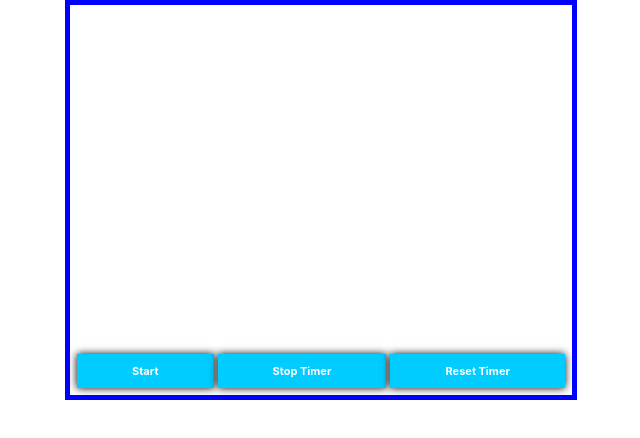
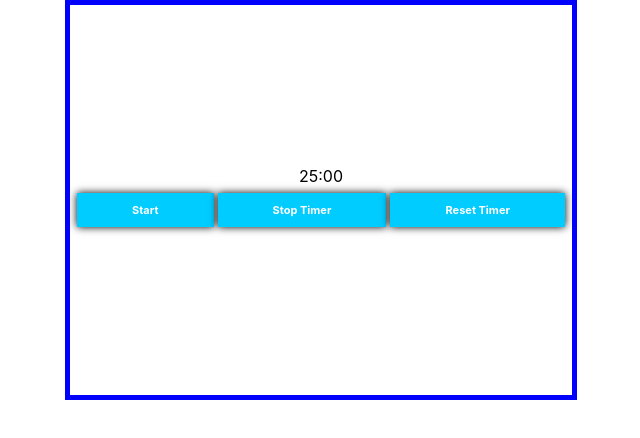
Before and after one commit to saadusufzai/StopWatch-App-with-React-TypeScript-TDD, a React (Create React App) app: page / in a window 1280 px wide. Shown: the top 438 px of the page, without its empty margins (319-959 px from the left). Built offline with nearby package versions, Linux system fonts and the light colour scheme.

Commit message:
Timer Functions not working properly

```diff
--- a/src/components/Timer/Timer.module.css
+++ b/src/components/Timer/Timer.module.css
@@ -3,8 +3,11 @@
     height: 400px;
     border: 5px solid blue;
     display: flex;
+    flex-direction: column;
+    justify-content: center;
     align-items: flex-end;
     margin: 0 auto;
+
 }
 .buttonContainer{
     width: 100%;
@@ -12,3 +15,11 @@
     padding: 5px;
 
 }
+
+.timeDisplay{
+    display: flex;
+    align-self: center;
+    align-items: center;
+    justify-content:center;
+
+}
--- a/src/components/Timer/Timer.tsx
+++ b/src/components/Timer/Timer.tsx
@@ -1,46 +1,63 @@
-import React, {useState} from 'react'
-import Button from '../Button/Button'
-import classes from './Timer.module.css'
+import React, { useState } from "react";
+import Button from "../Button/Button";
+import classes from "./Timer.module.css";
 
-type Timer ={
-  startTimer: ()=>void
-  stopTimer: ()=>void
-  resetTimer: ()=>void
-}
+type Timer = {
+  startTimer: () => any;
+  stopTimer: () => any;
+  resetTimer: () => any;
+};
 
-const Timer = () :JSX.Element =>  {
-    const [minutes, setMinutes] = useState(25)
-    const [seconds, setSeconds] = useState(0)
-    const [isOn, setIsOn] = useState(false)
-
-  const  startTimer = ():void => {
-        console.log('Starting timer.');
-      }
-
-  const    stopTimer = ()=> {
-        console.log('Stopping timer.');
-      }
-
-  const  resetTimer = ()=> {
-        console.log('Resetting timer.');
-      }
+const Timer: any = (): JSX.Element => {
+  let [minutes, setMinutes] = useState(25);
+  let [seconds, setSeconds] = useState(0);
+  let [isOn, setIsOn] = useState(false);
 
 
+  const startTimer = () => {
+    if (isOn === true) {
+      return;
+    }
+    const interval = setInterval(() => {
+      if (seconds > 0) {
+        setSeconds(seconds-=1);
+      }
+     else if (seconds === 0) {
+        if (minutes === 0) {
+          clearInterval(interval);
+        } else {
+          setMinutes(minutes-=1);
+          setSeconds(59);
+        }
+      }
+    }, 1000);
+   setIsOn(true)
+  };
 
+  const stopTimer = () => {
+    // clearInterval(interval)
+    clearInterval()
+    setIsOn(false)
+  };
 
-    return (
-        <div className={classes.testContainer}>
-            <div className={classes.buttonContainer}>
-            <Button btnValue='Start' buttonAction={startTimer}/>
-            <Button btnValue='Stop Timer' buttonAction={stopTimer}/>
-            <Button btnValue='Reset Timer' buttonAction={resetTimer}/>
-            </div>
-        </div>
-    )
+  const resetTimer = () => {
+    console.log("Resetting timer.");
+    setMinutes(25)
+    setSeconds(0)
+  };
 
+  return (
+    <div className={classes.testContainer}>
+      <div className={classes.timeDisplay}>
+        {minutes}:{seconds < 10 ? `0${seconds}` : seconds}
+      </div>
+      <div className={classes.buttonContainer}>
+        <Button btnValue="Start" buttonAction={startTimer} />
+        <Button btnValue="Stop Timer" buttonAction={stopTimer} />
+        <Button btnValue="Reset Timer" buttonAction={resetTimer} />
+      </div>
+    </div>
+  );
+};
 
-
-
-}
-
-export default Timer
+export default Timer;
```
